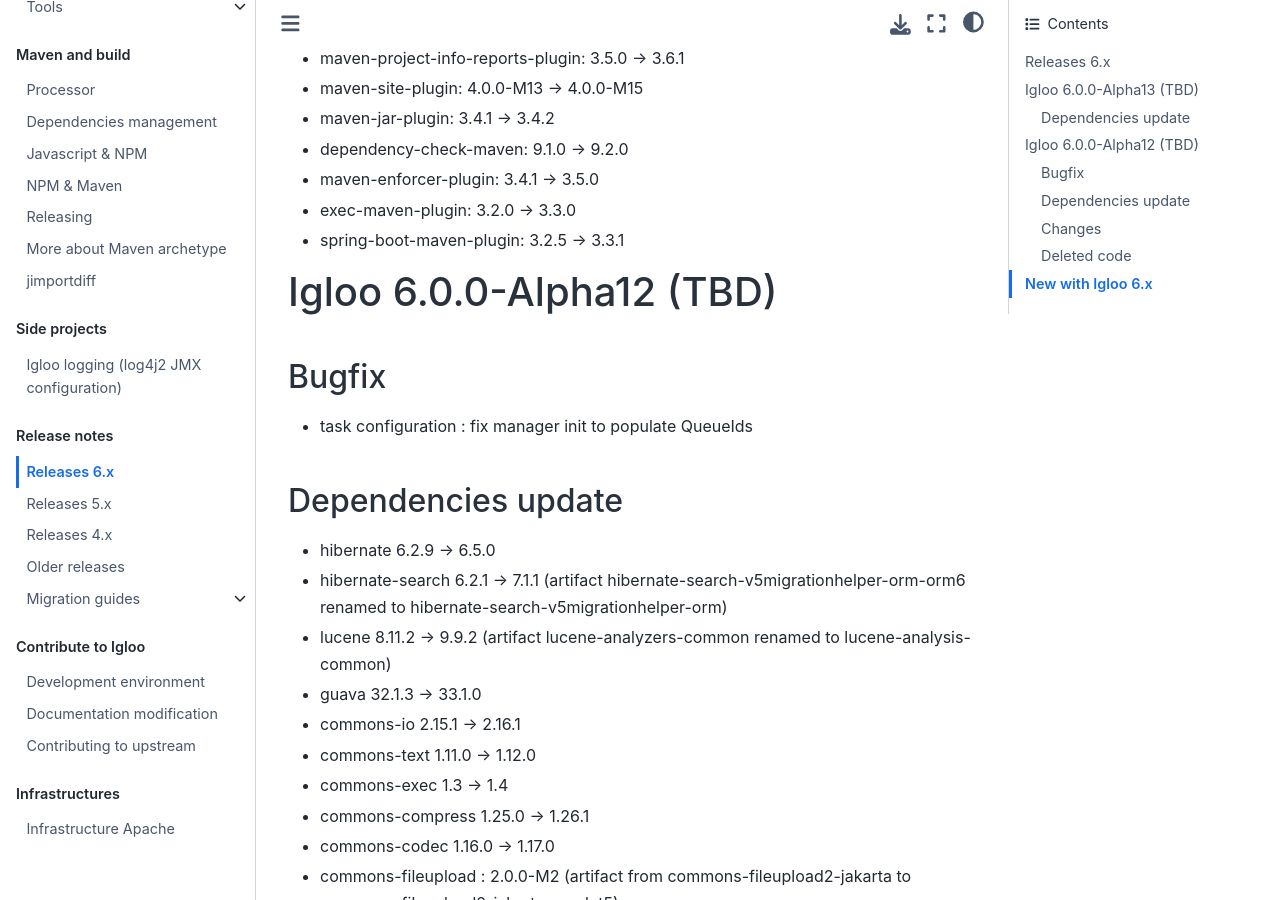
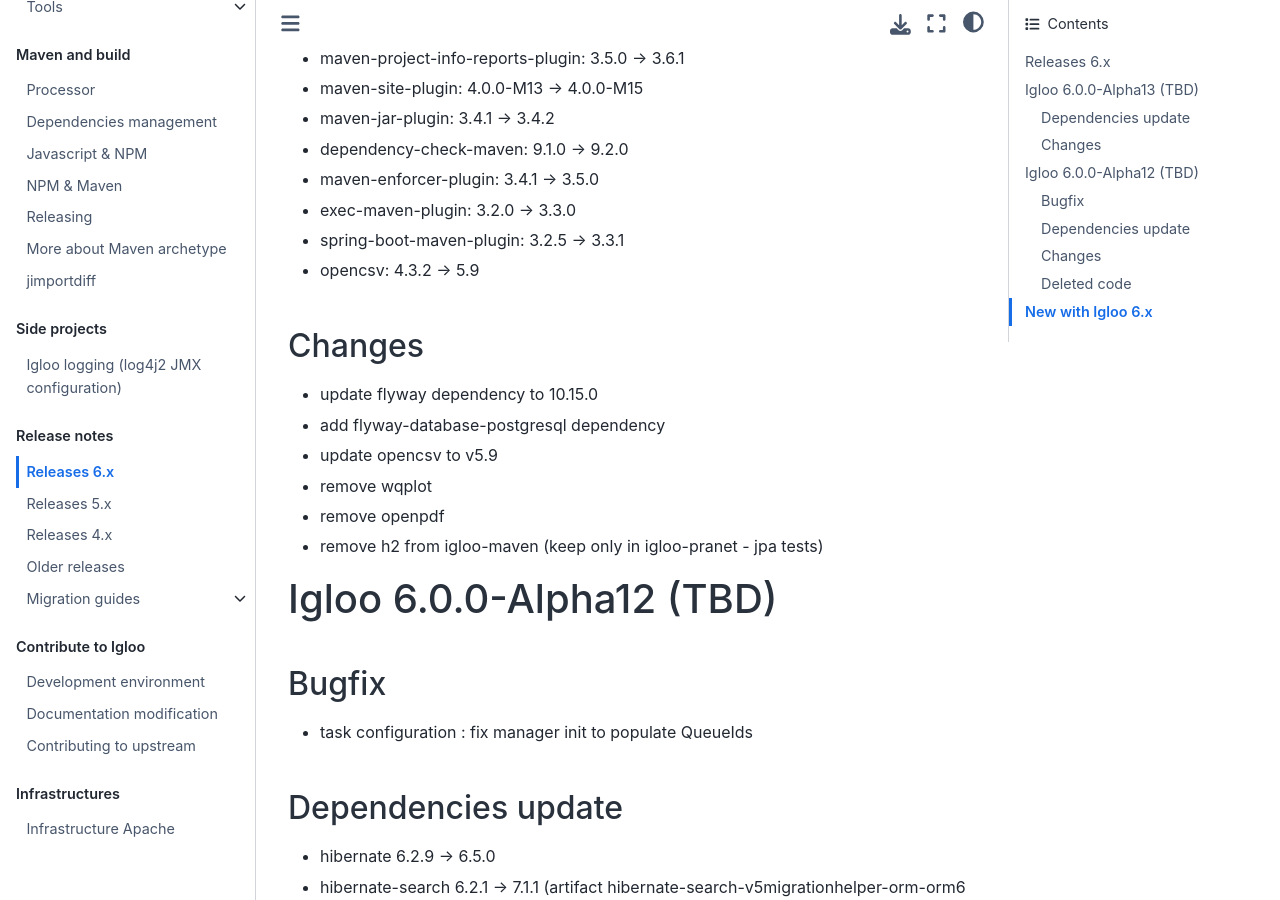
Before and after one commit to igloo-project/igloo-doc, a Sphinx documentation site: the page built from source/release-notes/releases-6.x.md, in a window 1280 px wide and 900 px high, scrolled down 1267 px. Built offline with Sphinx 7.4.7 and the Sphinx Book theme 1.1.4, drawn with Linux system fonts in a browser that asks for light colours.

Commit message:
Changelog 6.0.0-Alpha13

```diff
--- a/source/release-notes/releases-6.x.md
+++ b/source/release-notes/releases-6.x.md
@@ -44,6 +44,15 @@
 * maven-enforcer-plugin: 3.4.1 -> 3.5.0
 * exec-maven-plugin: 3.2.0 -> 3.3.0
 * spring-boot-maven-plugin: 3.2.5 -> 3.3.1
+* opencsv: 4.3.2 -> 5.9
+
+## Changes
+* update flyway dependency to 10.15.0
+* add flyway-database-postgresql dependency
+* update opencsv to v5.9
+* remove wqplot
+* remove openpdf
+* remove h2 from igloo-maven (keep only in igloo-pranet - jpa tests)
 
 # Igloo 6.0.0-Alpha12 (TBD)
 
```
